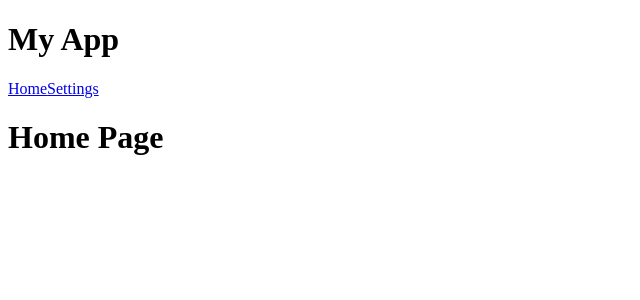
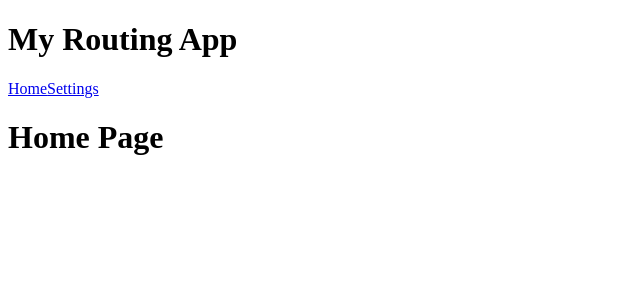
Before and after one commit to rahulgoti1/angular-routes, an Angular app: page /home in a window 1280 px wide. Shown: the top 300 px of the page, without its empty margins (0-640 px from the left). Built offline with nearby package versions, Linux system fonts and the light colour scheme.

Commit message:
hotfix : check style

```diff
--- a/src/app/app.component.html
+++ b/src/app/app.component.html
@@ -1,4 +1,4 @@
-<h1>My App</h1>
+<h1>My Routing App</h1>
 
 <a *ngFor="let route of routes" [routerLink]="route.url">{{route.linkName}}</a>
 <router-outlet></router-outlet>
```
